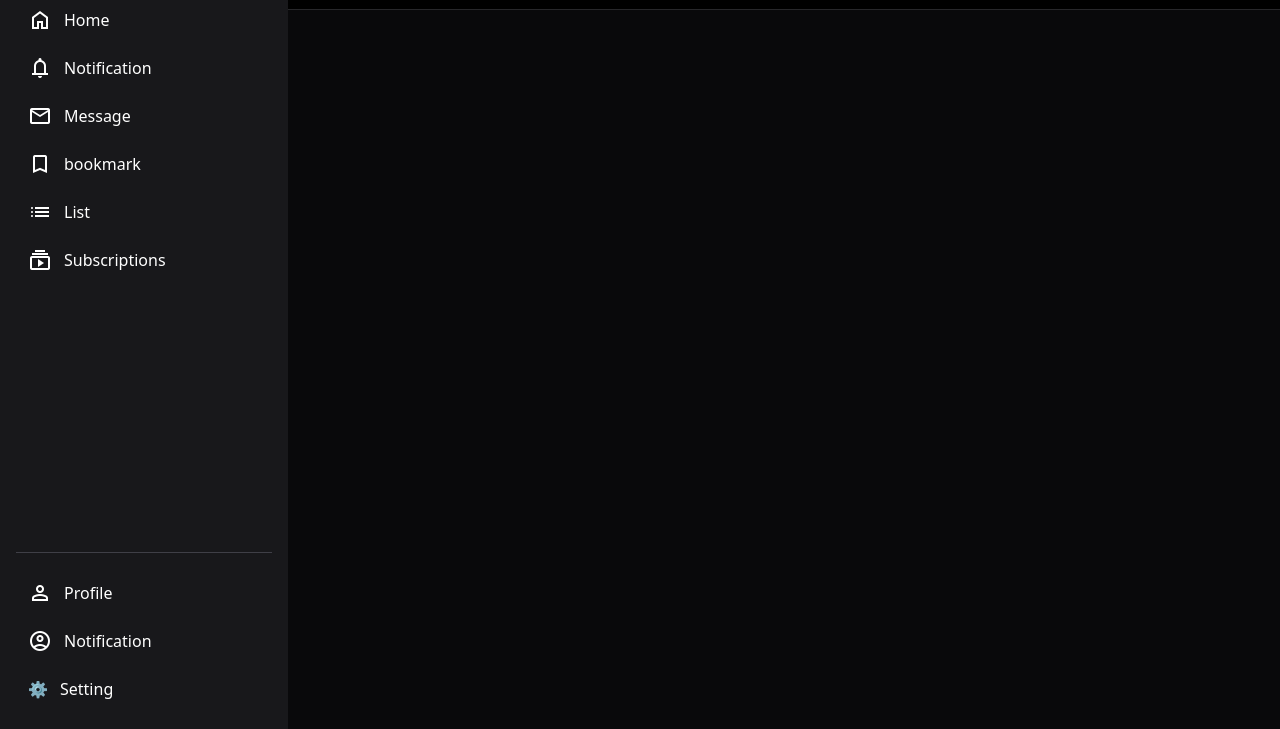
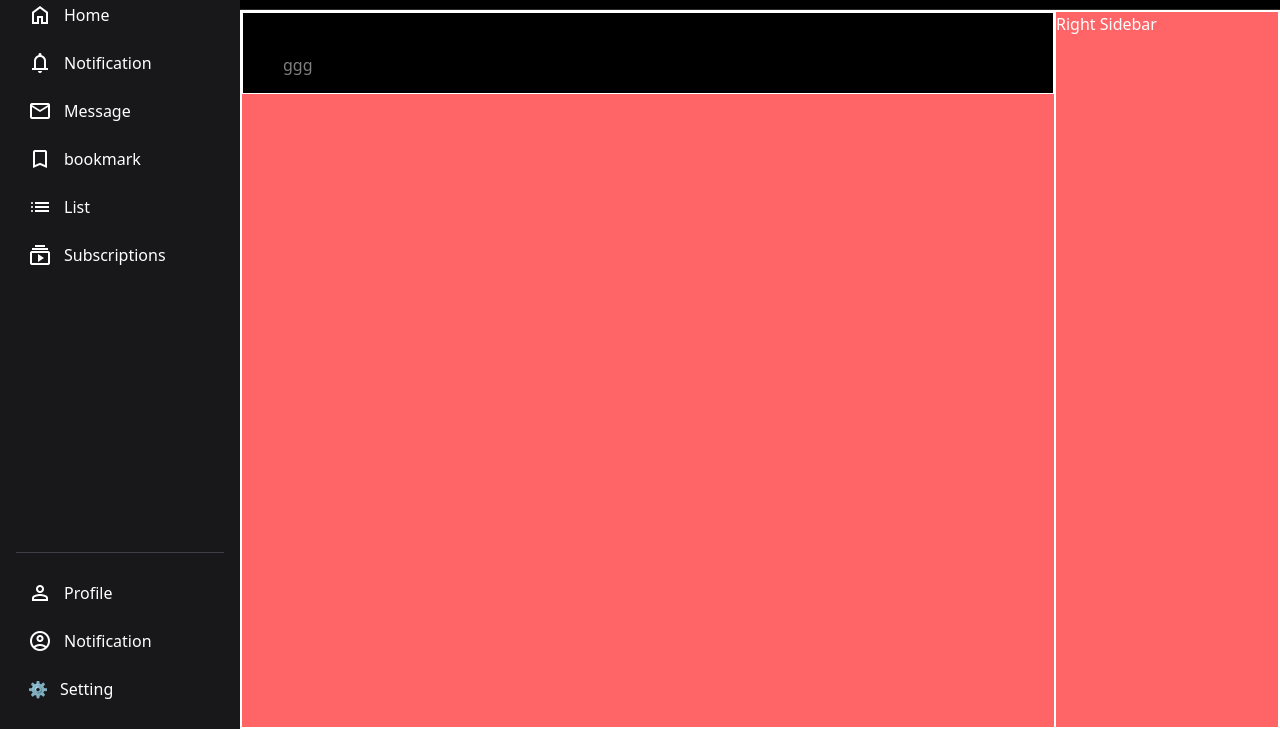
Before and after one commit to mak-co/Only-fans-clone, a website: page index.html in a window 1280 px wide. Shown: the part 71-800 px from the top of the page. Drawn offline with nearby package versions, Linux system fonts and the light colour scheme.

Commit message:
created main section and right sidebar

```diff
--- a/index.html
+++ b/index.html
@@ -15,7 +15,7 @@
 
   <div class="flex flex-row  h-full">
     <!-- Sidebar -->
-    <div class="w-72 bg-zinc-900 p-4 flex flex-col justify-between">
+    <div class="w-60 bg-zinc-900 p-4 flex flex-col justify-between">
       <!-- Top Menu -->
       <div>
 
@@ -97,7 +97,9 @@
     </div>
 
     <!-- right main section -->
-    <div class="flex-1 bg-zinc-950">
+    <div class="flex flex-col flex-1 bg-zinc-950">
+
+      <!-- Navbar -->
       <nav class="flex  items-center justify-between px-4 md:px-6 py-4 border-b border-zinc-800 bg-black text-white ">
 
         <!-- Search Section -->
@@ -144,7 +146,54 @@
 
       </nav>
 
-    </div>
+
+
+
+<!-- Middle main Section & right sidebar -->
+<div class="flex flex-1  h-full border border-white bg-red-400">
+
+  <!-- Main Section -->
+  <div class="flex-1 flex flex-col border border-white">
+
+    <!-- post section -->
+     <div class="flex flex-col  h-11 border border-white p-10 bg-black">
+
+      <!-- craeting post seciton  -->
+       <div class="flex flex-row">
+        <form action="">
+          <input type="text" placeholder="ggg">
+        </form>
+       </div>
+
+       <!-- widget and addpost buttons -->
+        <nav class="flex flex-row ">
+          <!-- widgets -->
+          <div>
+
+          </div>
+
+          <!-- buttons -->
+           <div>
+
+           </div>
+
+        </nav>
+
+     </div>
+     <!-- card section - using grid -->
+
+  </div>
+
+  <!-- Right Sidebar -->
+  <div class="w-56 border border-white">
+    Right Sidebar
+  </div>
+
+</div>
+
+
+
+   </div>
   </div>
 </body>
 
```
Also changed, not shown: output.css.
